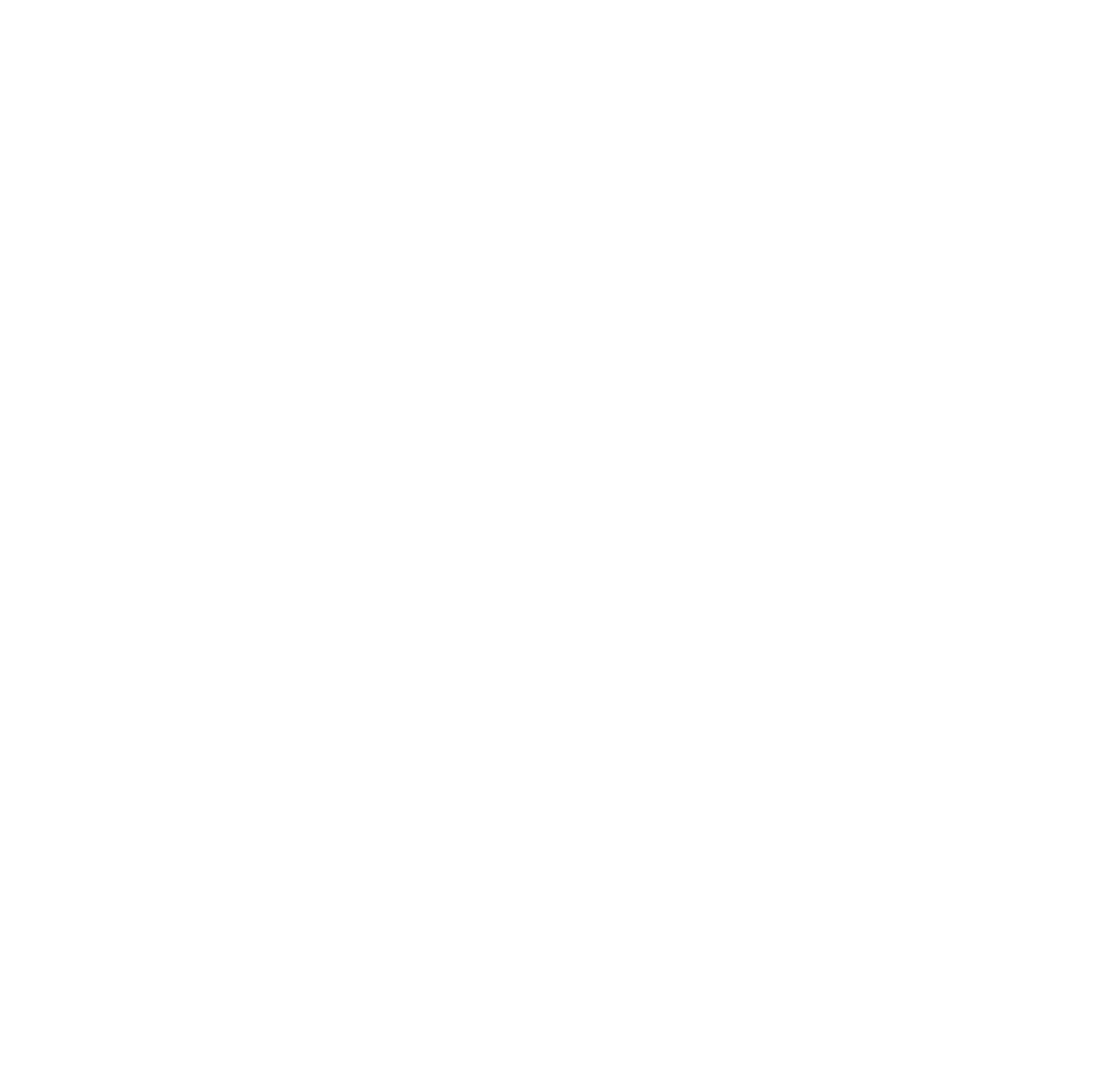
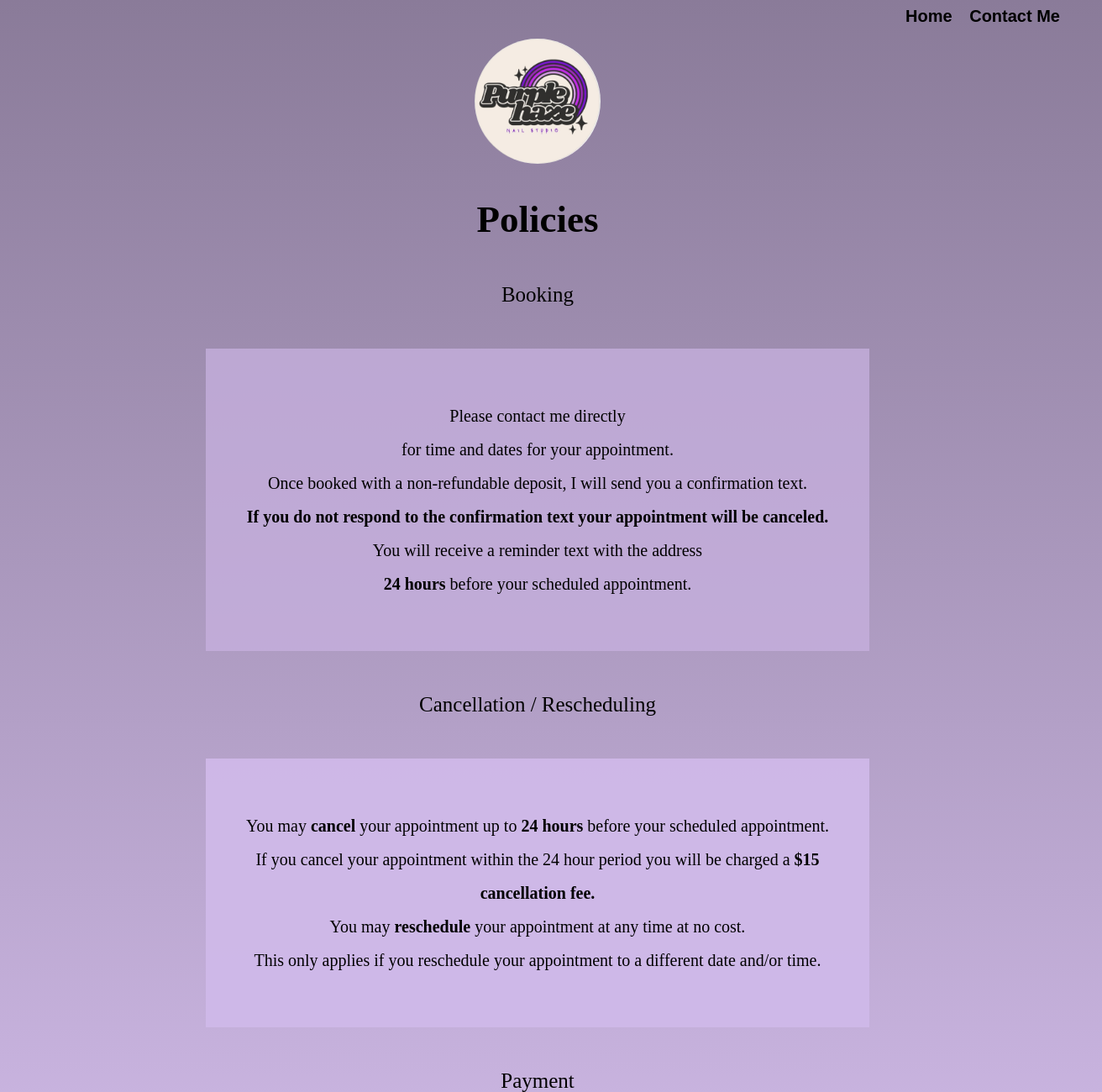
Before and after one commit to SoyYLo/PurpleHazeNailz, a plain HTML site: page policy.html in a window 1280 px wide. Shown: the top 1300 px of the page at 84% size, 1312 px wide, since content can reach past the window. Before the commit the page ends 800 px from the top, so only its background shows below. Drawn offline with Linux system fonts and the light colour scheme; a web font is replaced by a local one.

Commit message:
coded policy page html and css. started media queires for devices not finished yet

```diff
--- a/assets/css/policy.css
+++ b/assets/css/policy.css
@@ -0,0 +1,187 @@
+body {
+    height: 100%;
+    background-image: linear-gradient(#8A7B99, #E5CDFF);
+}
+
+.navBar {
+    float: right;
+    margin: auto;
+    font-family: "Bellota Text", sans-serif;
+    font-weight: 300;
+    font-style: normal;
+    font-size: 20px;
+    font-weight: bold;
+    text-align: center;
+    padding-right: 10px;
+}
+
+nav a {
+    color: black;
+    text-decoration: none;
+}
+
+nav a:hover {
+    color: #7B16D6;
+    text-decoration: none;
+}
+
+.home {
+    padding-right: 15px;
+}
+
+.imgContainer {
+    width: 100%;
+    margin-top: 30px;
+    text-align: center; /* Centers inline elements */
+    align-items: center;
+    display: flex;      /* Optional: For additional alignment flexibility */
+    justify-content: center; /* Centers content horizontally */
+    padding-top: 15px;
+}
+
+.img {
+    border-radius: 400px; /* Makes the image circular */
+    width: 150px;
+    margin: 0 auto; /* Centers the image horizontally */
+    display: block; /* Ensures the image behaves as a block-level element */
+}
+
+/*Policies text*/
+
+#policyText{
+    font-family: "Bellota Text";
+    font-size: 45px;
+    text-align: center;
+    margin-top: 40px;
+}
+
+/*Booking text*/
+
+#bookText{
+    font-family: "Bellota Text";
+    font-size: 25px;
+    text-align: center;
+    margin: 50px;
+    font-weight: normal;
+}
+
+.bookingContainer {
+    background-color: #c8b1e0c0;
+    margin: auto;
+    width: 750px;
+    text-align: center;
+    font-family: "Bellota Text";
+    font-weight: lighter;
+    font-size: 20px;
+    word-wrap: break-word;
+    vertical-align: middle;
+    padding: 40px 20px;
+    line-height: 2;
+}
+
+#cxlText {
+    font-family: "Bellota Text";
+    font-size: 25px;
+    text-align: center;
+    margin: 50px;
+    font-weight: normal;
+}
+
+.cxlContainer {
+    background-color: #d0b9e9f0;
+    margin: auto;
+    width: 750px;
+    text-align: center;
+    font-family: "Bellota Text";
+    font-weight: lighter;
+    font-size: 20px;
+    word-wrap: break-word;
+    vertical-align: middle;
+    padding: 40px 20px;
+    line-height: 2;
+}
+
+#paymentText {
+    font-family: "Bellota Text";
+    font-size: 25px;
+    text-align: center;
+    margin: 50px;
+    font-weight: normal;
+}
+
+.payContainer {
+    background-color: #dcc4f5dd;
+    margin: auto;
+    width: 750px;
+    text-align: center;
+    font-family: "Bellota Text";
+    font-weight: lighter;
+    font-size: 20px;
+    word-wrap: break-word;
+    vertical-align: middle;
+    padding: 40px 20px;
+    line-height: 2;
+}
+
+#nonrefundFee {
+    font-weight: bold;
+}
+
+
+.footer {
+    position: relative;
+    left: 0;
+    bottom: 0;
+    width: 100%;
+    text-align: center; /* Ensures the content remains centered */
+    display: flex;      /* Enables Flexbox */
+    justify-content: center; /* Centers items horizontally */
+    align-items: center; /* Centers items vertically (if applicable) */
+    gap: 250px;           /* Adds spacing between the items */
+    padding: 140px 20px 10px;       /* Optional: Adds padding around the footer */
+    background-color: none; /* Optional: Footer background color */
+    font-family: "Bellota Text", sans-serif;
+}
+
+.footer h3,
+.footer a {
+    margin: 0;            /* Removes default margin from h3 and anchor */
+    font-size: 20px;      /* Ensures uniform font size */
+    font-weight: lighter;
+    color: black;         /* Optional: Text color */
+    text-decoration: none; /* Removes underline from the link */
+}
+
+/* Media Queries */
+
+/* FOOTER */
+
+/* inspect tool */
+@media only screen and (max-width: 1160px) {
+    .footer {
+        gap: 90px;           /* Adds spacing between the items */
+    }
+  }
+
+  /* inspect tool */
+  @media only screen and (max-width: 830px) {
+    .footer {
+        gap: 70px;           /* Adds spacing between the items */
+    }
+  }
+
+
+
+  /* Policies */
+
+  @media only screen and (max-width: 830px) {
+    .bookingContainer{
+        width: 600px;
+    }
+    .cxlContainer{
+        width: 600px;
+    }
+    .payContainer{
+        width: 600px;
+    }
+  }
--- a/assets/css/style.css
+++ b/assets/css/style.css
@@ -1,11 +1,12 @@
 body {
-    height: 900px;
+    height: 100%;
     background-image: linear-gradient(#8A7B99, #E5CDFF);
 }
 
 .contactLink {
     float: right;
     margin: auto;
+    padding-right: 15px;
     font-family: "Bellota Text", sans-serif;
     font-weight: 300;
     font-style: normal;
@@ -129,16 +130,16 @@ section a {
 }
 
 .footer {
-    position: fixed;
+    position: relative;
     left: 0;
-    bottom: 0;
+    bottom: 0px;
     width: 100%;
     text-align: center; /* Ensures the content remains centered */
     display: flex;      /* Enables Flexbox */
     justify-content: center; /* Centers items horizontally */
     align-items: center; /* Centers items vertically (if applicable) */
     gap: 250px;           /* Adds spacing between the items */
-    padding: 10px;       /* Optional: Adds padding around the footer */
+    padding: 400px 20px 10px;       /* Optional: Adds padding around the footer */
     background-color: none; /* Optional: Footer background color */
     font-family: "Bellota Text", sans-serif;
 }
--- a/policy.html
+++ b/policy.html
@@ -0,0 +1,58 @@
+<!DOCTYPE html>
+<html lang="en">
+
+<head>
+    <meta charset="UTF-8">
+    <meta name="viewport" content="width=device-width, initial-scale=1.0">
+    <title>Purple Haze Nailz</title>
+    <link rel="stylesheet" href="./assets/css/policy.css">
+    <link rel="preconnect" href="https://fonts.googleapis.com">
+    <link rel="preconnect" href="https://fonts.gstatic.com" crossorigin>
+    <link
+        href="https://fonts.googleapis.com/css2?family=Bellota+Text:ital,wght@0,300;0,400;0,700;1,300;1,400;1,700&family=Cedarville+Cursive&display=swap"
+        rel="stylesheet">
+</head>
+
+<body>
+    <nav class="navBar">
+        <a href="index.html" class="home">Home</a>
+        <a href="#Contact">Contact Me</a>
+    </nav>
+    <section class="imgContainer">
+        <img class="img" src="./assets/img/PurpleHaze.jpeg" alt="PurpleHaze">
+    </section>
+    <h1 id="policyText">Policies</h1>
+    <h2 id="bookText">Booking</h2>
+    <section class="bookingContainer">
+        <p>Please contact me directly<br> for time and dates for your appointment.<br>
+            Once booked with a non-refundable deposit, I will send you a confirmation text.<br>
+            <strong>If you do not respond to the confirmation text your appointment will be canceled.</strong> <br>
+            You will receive a reminder text with the address <br>
+            <strong>24 hours</strong>
+            before your scheduled appointment.
+        </p>
+    </section>
+    <h2 id="cxlText">Cancellation / Rescheduling</h2>
+    <section class="cxlContainer">
+        <p>You may <strong>cancel</strong> your appointment up to <strong>24 hours</strong> before your scheduled appointment.<br>
+            If you cancel your appointment within the 24 hour period you will be charged a <strong>$15 cancellation fee.</strong><br>
+            You may <strong>reschedule</strong> your appointment at any time at no cost.<br>
+            This only applies if you reschedule your appointment to a different date and/or time.
+        </p>
+    </section>
+    <h2 id="paymentText">Payment</h2>
+    <section class="payContainer">
+        <p> A <strong>non-refundable deposit of $15</strong> is required to secure your appointment. This $15 deposit will go toward the
+            total of your service.
+            Methods of payment include <strong>Cash, Cashapp, or Venmo.</strong> <br>
+            <p id="nonrefundFee">(non-refundable deposit must be submitted by Cashapp or Venmo)</p>
+            When you submit the $15 deposit you <strong>agree to my terms and policies.</strong>
+        </p>
+    </section>
+    <footer class="footer">
+        <h3 id="Contact">Contact Me</h3>
+        <h3>210.974.4708</h3>
+        <h3>omariyah12@gmail.com</h3>
+        <a href="https://www.instagram.com/purple.haze.nailz/" target="_blank">Instagram</a>
+    </footer>
+</body>
```
Also changed, not shown: index.html (+1 -3 lines).
